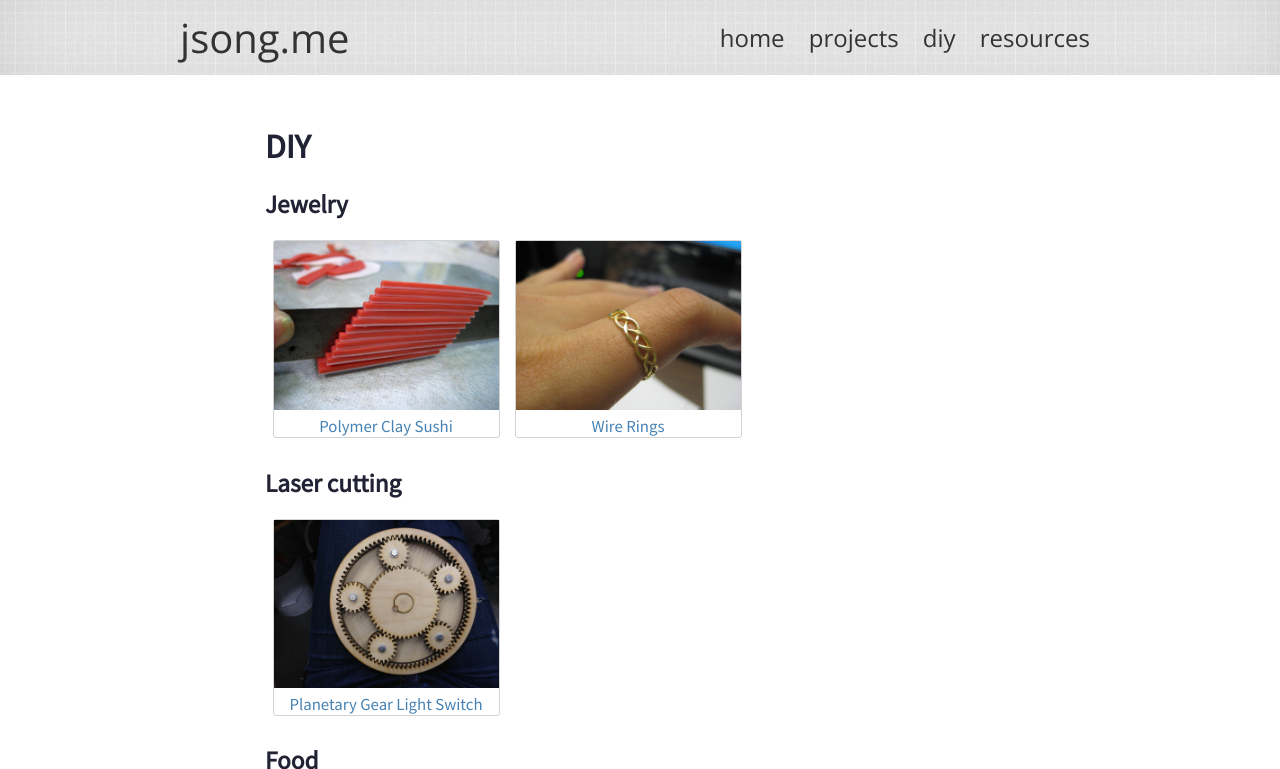
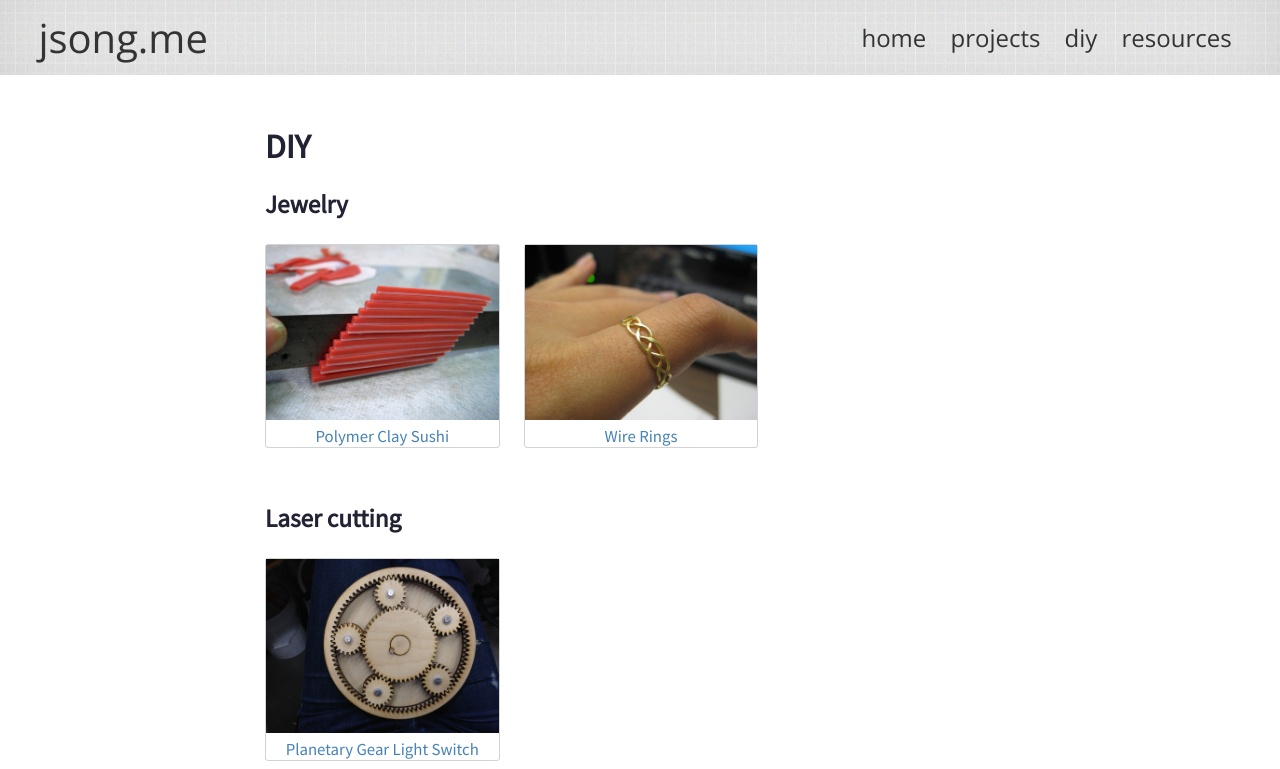
Before and after one commit to songjx/songjx-website, a Jekyll site: the page built from diy/index.html, in a window 1280 px wide. Shown: the top 769 px of the page. Built offline with Jekyll 4.4.1, drawn with Linux system fonts in a browser that asks for light colours; grey boxes are pictures that could not be loaded.

Commit message:
tile and banner tweaks

```diff
--- a/_config.yml
+++ b/_config.yml
@@ -1,3 +1,3 @@
-highlighter: pygments
+highlighter: rouge
 exclude: [Gemfile, Gemfile~, Gemfile.lock]
 url: http://jsong.me/
--- a/css/style.css
+++ b/css/style.css
@@ -14,16 +14,21 @@ p {
 }
 
 #banner {
-    width:100%;
-    padding: 10px 0px;
+    padding: 10px 3%;
     box-shadow: 0 0 100px -20px rgba(0, 0, 0, 0.15) inset;
     font-family: 'Open Sans', sans-serif;
     background-image: url('../images/noisy_grid.png');
     background-position: center;
     display: flex;
-    justify-content: space-around;
+    justify-content: space-between;
     align-items: center;
     flex-wrap: wrap;
+}
+
+@media all and (max-width: 630px) {
+    #banner {
+        justify-content: space-around;
+    }
 }
 
 #banner, #banner a {
@@ -121,9 +126,9 @@ hr {
 }
 
 .tile {
-    width:30%;
-    margin: 1%;
-    border:1px solid lightGray;
+    width: 31%;
+    margin: 1.5% 0;
+    border: 1px solid lightGray;
     border-radius:3px;
     text-align: center;
 }
@@ -131,6 +136,10 @@ hr {
 .tile img {
     width: 100%;
     margin: 0;
+}
+
+.empty-tile {
+    border: none;
 }
 
 .tile:hover, .img-step img:hover {
@@ -141,6 +150,7 @@ hr {
     display: flex;
     flex-wrap: wrap;
     align-items: baseline;
+    justify-content: space-between;
 }
 
 .img-step:after, .downloadItem:after, .img-wide:after {
--- a/diy/index.html
+++ b/diy/index.html
@@ -21,5 +21,7 @@ layout: default
         {% endfor %}
         {% endif %}
         {% endfor %}
+    <div class="tile empty-tile"></div>
+    <div class="tile empty-tile"></div>
     </div>
 {% endfor %}
--- a/projects/index.html
+++ b/projects/index.html
@@ -21,5 +21,7 @@ layout: default
         {% endfor %}
         {% endif %}
         {% endfor %}
+    <div class="tile empty-tile"></div>
+    <div class="tile empty-tile"></div>
     </div>
 {% endfor %}
```
